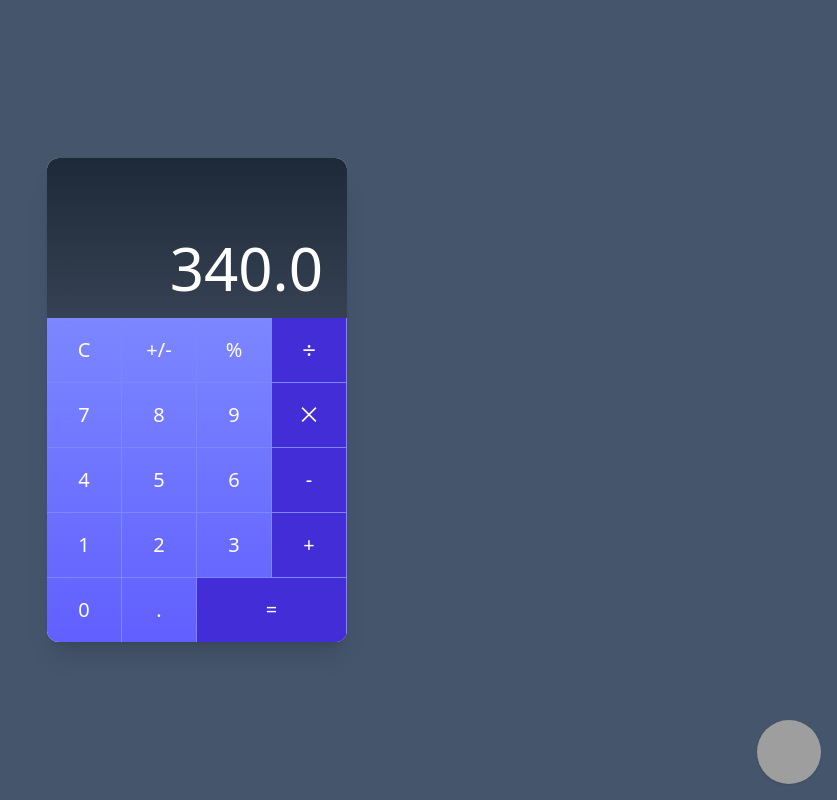
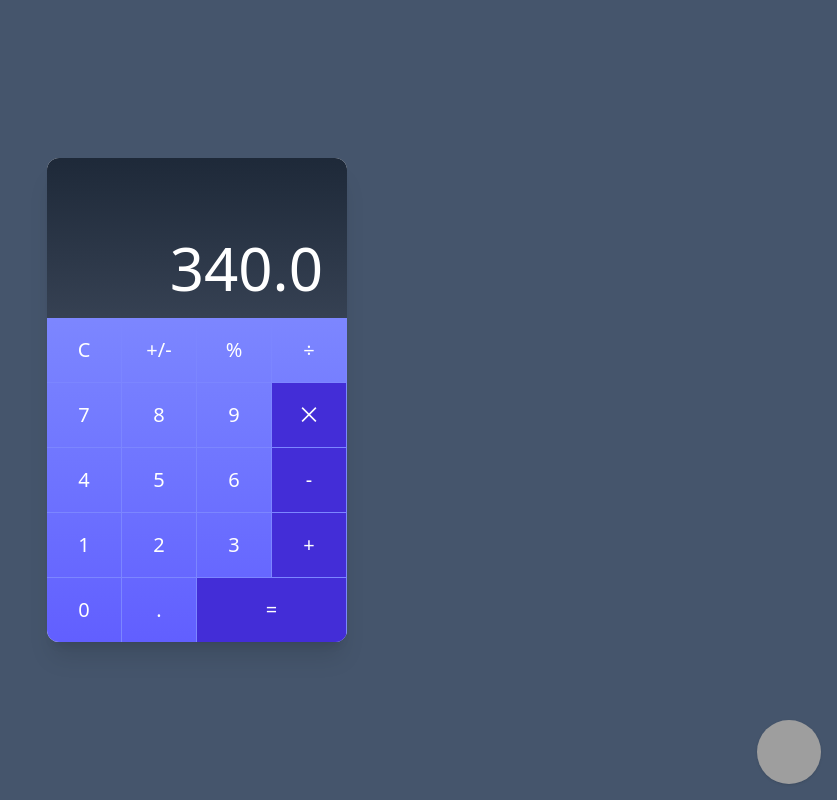
Before and after one commit to FranRDev/CursoAngularProFernandoHerrera, an Angular app in the folder 01-calculadora/: page /calculadora in a window 1280 px wide. Shown: the whole page, without its empty margins (443-1280 px from the left). Built offline with nearby package versions, Linux system fonts and the light colour scheme; grey boxes are pictures that could not be loaded.

Commit message:
Clase 12. InputSignal y HostBindings

```diff
--- /dev/null
+++ b/01-calculadora/src/app/calculadora/components/boton-calculadora/boton-calculadora.component.css
@@ -0,0 +1,9 @@
+@reference "tailwindcss";
+
+button {
+  @apply w-full h-16 outline-none focus:outline-none hover:bg-indigo-700/20 text-white text-xl font-light;
+}
+
+.comando {
+  @apply bg-indigo-700/20;
+}
--- a/01-calculadora/src/app/calculadora/components/boton-calculadora/boton-calculadora.component.html
+++ b/01-calculadora/src/app/calculadora/components/boton-calculadora/boton-calculadora.component.html
@@ -1,7 +1,5 @@
 <!-- <div class="w-1/4 border-r border-b border-indigo-400"> -->
-<button
-  class="w-full h-16 outline-none focus:outline-none hover:bg-indigo-700 hover:bg-opacity-20 text-white text-opacity-50 text-xl font-light">
-
+<button>
   <ng-content />
 </button>
 <!-- </div> -->
--- a/01-calculadora/src/app/calculadora/components/boton-calculadora/boton-calculadora.component.ts
+++ b/01-calculadora/src/app/calculadora/components/boton-calculadora/boton-calculadora.component.ts
@@ -1,14 +1,23 @@
-import { ChangeDetectionStrategy, Component } from '@angular/core';
+import { ChangeDetectionStrategy, Component, HostBinding, input } from '@angular/core';
 
 @Component({
   changeDetection: ChangeDetectionStrategy.OnPush,
-  imports: [],
-  selector: 'boton-calculadora',
-  templateUrl: './boton-calculadora.component.html',
   host: {
     class: 'w-1/4 border-r border-b border-indigo-400',
     // attribute: 'hola',
     // 'data-size': 'XL'
+  },
+  imports: [],
+  selector: 'boton-calculadora',
+  styleUrl: './boton-calculadora.component.css',
+  templateUrl: './boton-calculadora.component.html'
+})
+export class BotonCalculadoraComponent {
+
+  public comando = input(false, { transform: (valor: boolean | string) => typeof valor === 'string' ? valor === '' : valor });
+
+  @HostBinding('class.comando') get estiloComando() {
+    return this.comando();
   }
-})
-export class BotonCalculadoraComponent { }
+
+}
--- a/01-calculadora/src/app/calculadora/components/calculadora/calculadora.component.html
+++ b/01-calculadora/src/app/calculadora/components/calculadora/calculadora.component.html
@@ -5,6 +5,7 @@
 </div>
 
 <div class="w-full bg-gradient-to-b from-indigo-400 to-indigo-500">
+
   <div class="flex w-full">
     <!-- <div class="w-1/4 border-r border-b border-indigo-400">
       <button
@@ -14,13 +15,9 @@
     <boton-calculadora>C</boton-calculadora>
     <boton-calculadora>+/-</boton-calculadora>
     <boton-calculadora>%</boton-calculadora>
-    <!-- <boton-calculadora>÷</boton-calculadora> -->
+    <boton-calculadora comando>÷</boton-calculadora>
+  </div>
 
-    <div class="w-1/4 border-r border-b border-indigo-400">
-      <button
-        class="w-full h-16 outline-none focus:outline-none bg-indigo-700 bg-opacity-10 hover:bg-opacity-20 text-white text-2xl font-light">÷</button>
-    </div>
-  </div>
   <div class="flex w-full">
     <div class="w-1/4 border-r border-b border-indigo-400">
       <button
```
